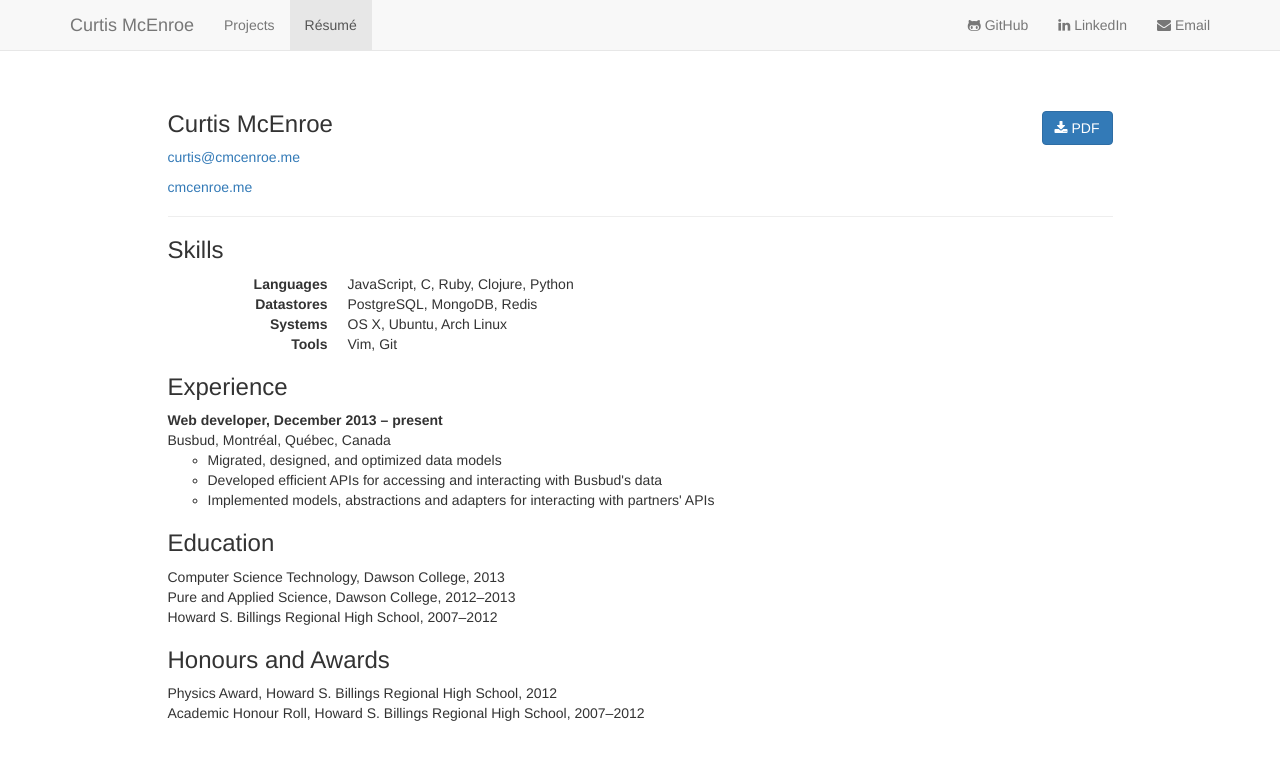
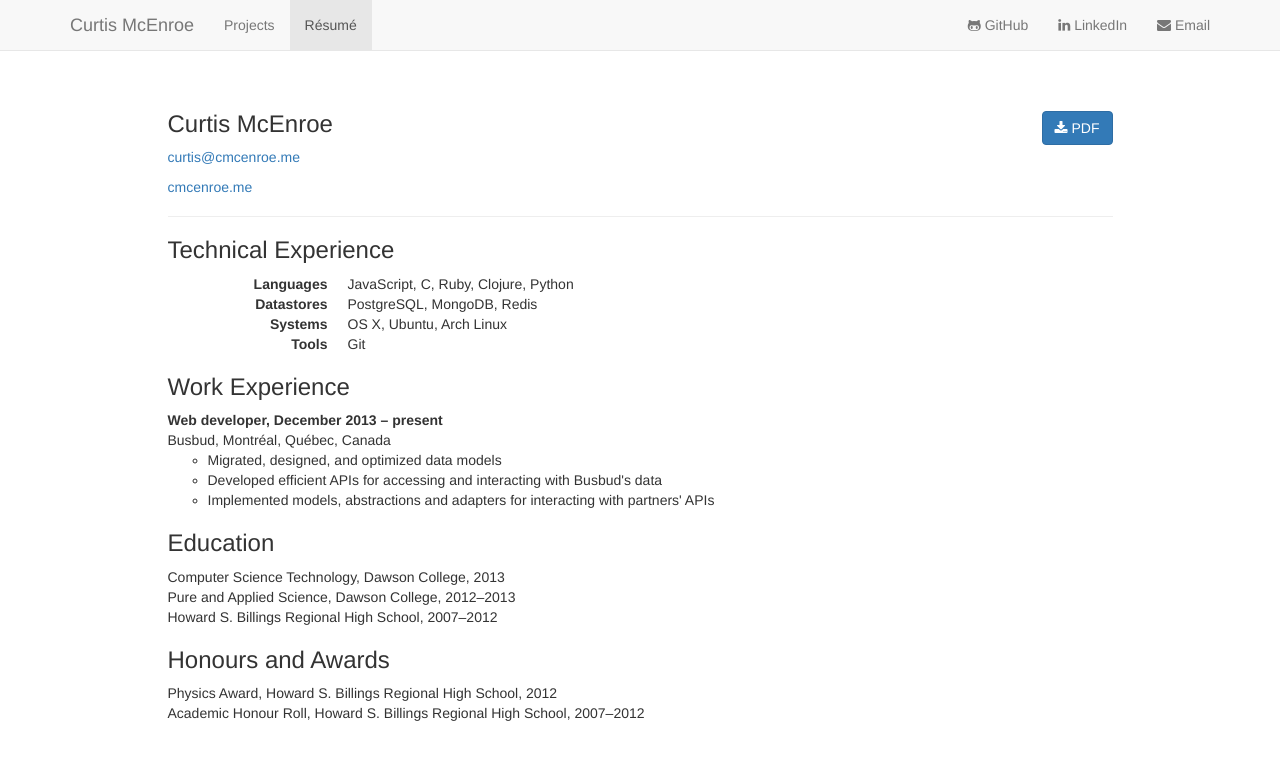
Before and after one commit to causal-agent/programble.github.io, a Jekyll site: the page built from resume.html, in a window 1280 px wide. Shown: the top 760 px of the page. Built offline with Jekyll 4.4.1, drawn with Linux system fonts in a browser that asks for light colours; nearby versions of some CDN libraries.

Commit message:
Rename resume headings

```diff
--- a/resume.html
+++ b/resume.html
@@ -32,7 +32,7 @@ id: resume
   </p>
 </div>
 
-<h3>Skills</h3>
+<h3>Technical Experience</h3>
 
 <dl class="dl-horizontal">
   <dt>Languages</dt>
@@ -45,10 +45,10 @@ id: resume
   <dd>OS X, Ubuntu, Arch Linux</dd>
 
   <dt>Tools</dt>
-  <dd>Vim, Git</dd>
+  <dd>Git</dd>
 </dl>
 
-<h3>Experience</h3>
+<h3>Work Experience</h3>
 
 <ol class="list-unstyled">
   <li>
```
Also changed, not shown: 1 other file.
